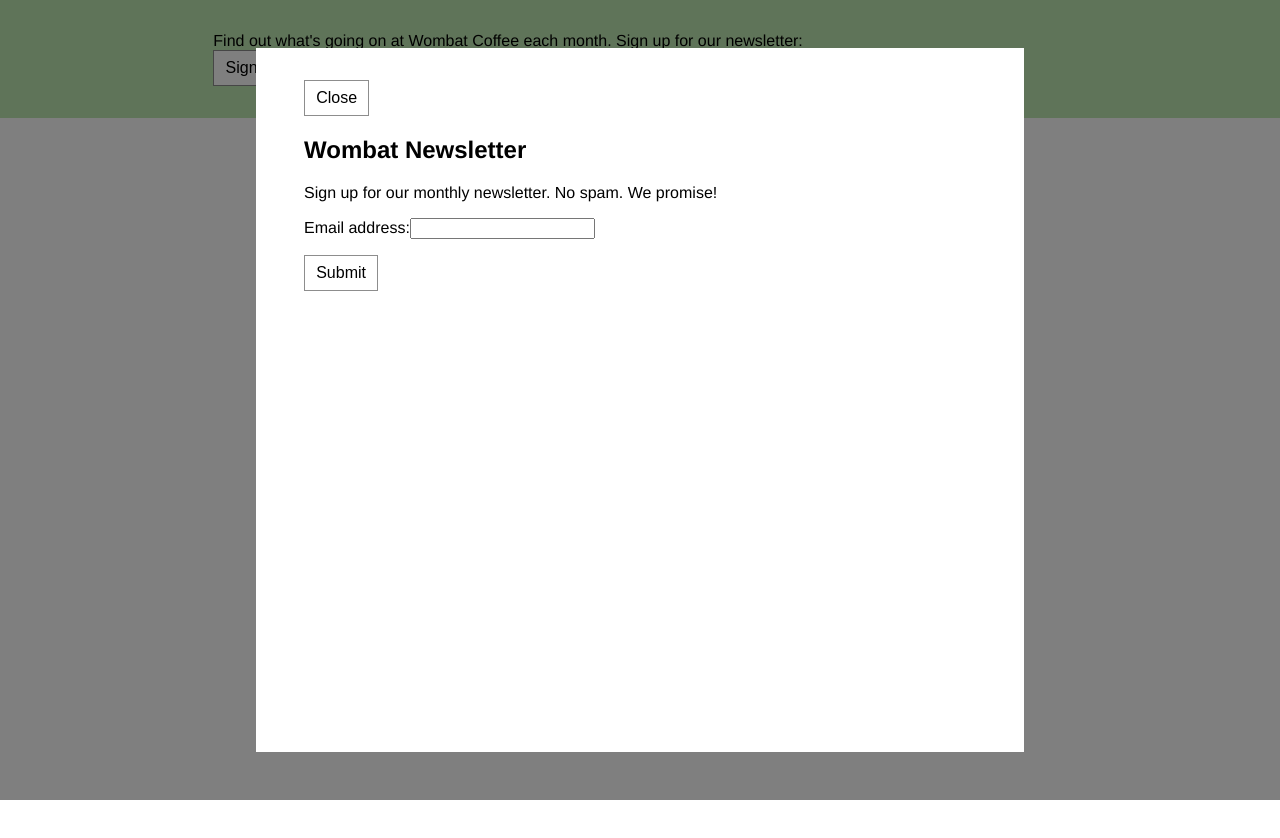
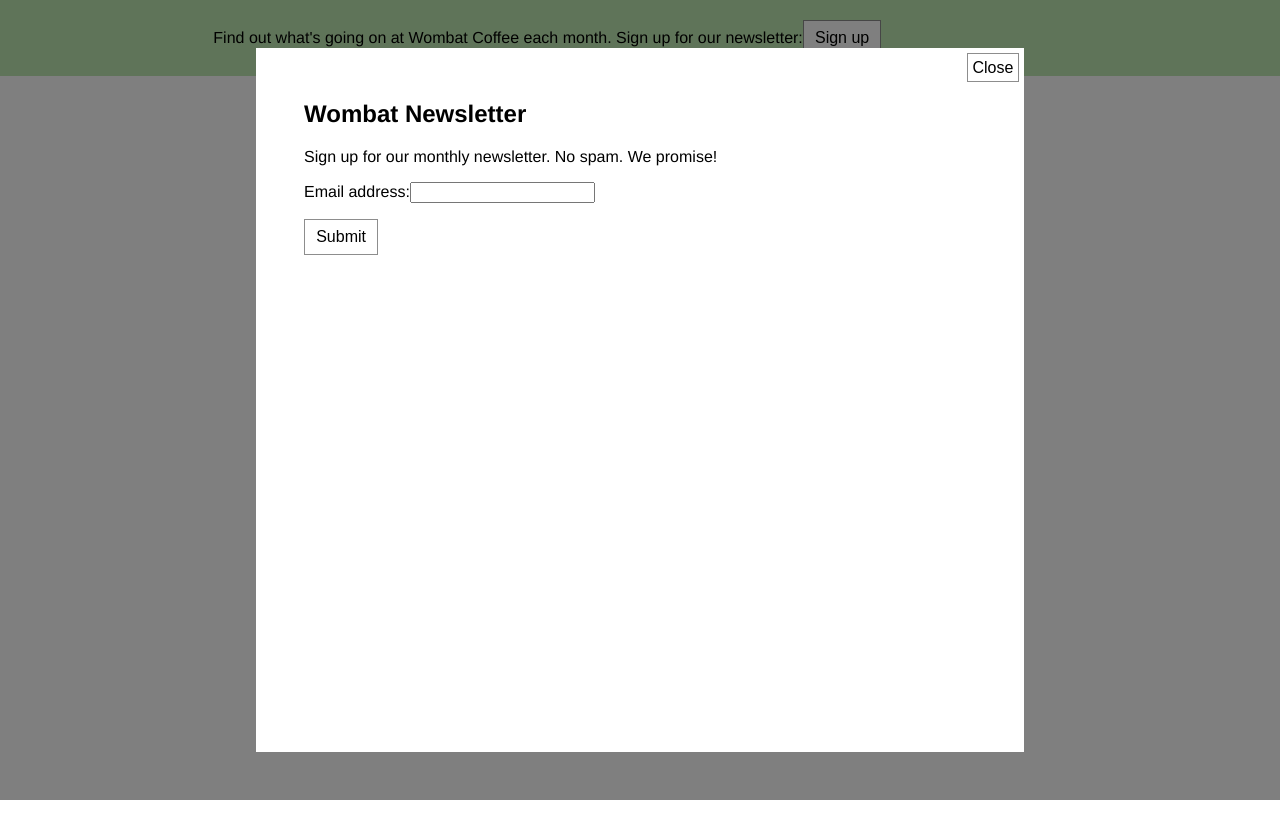
Before and after one commit to desokan/css-positioning, a React (Create React App) app in the folder positioning/: page / in a window 1280 px wide. Both pictures are taken after a click on the button "Sign up". Shown: the top 838 px of the page. Built offline with nearby package versions, Linux system fonts and the light colour scheme.

Commit message:
positioned the close button absolutely

```diff
--- a/positioning/src/components/Modal.js
+++ b/positioning/src/components/Modal.js
@@ -1,4 +1,3 @@
-// Modal.js
 import React, { useState } from "react";
 import styles from "./Modal.module.css"; // Use backticks for importing CSS modules
 
@@ -20,7 +19,6 @@
           <p>
             Find out what's going on at Wombat Coffee each month. Sign up for
             our newsletter:
-            <br></br>
             <button onClick={handleOpen} id="open">
               Sign up
             </button>
@@ -32,10 +30,12 @@
         <div>
           <div className={styles.modalBackdrop}></div>
           <div className={styles.modalBody}>
-            <button onClick={handleClose}>Close</button>
+            <button onClick={handleClose} className={styles.modalClose}>
+              Close
+            </button>
             <h2>Wombat Newsletter</h2>
             <p>Sign up for our monthly newsletter. No spam. We promise!</p>
-            <form onSubmit={''}>
+            <form onSubmit={""}>
               <p>
                 <label htmlFor="email">Email address:</label>
                 <input type="text" name="email" />
--- a/positioning/src/components/Modal.module.css
+++ b/positioning/src/components/Modal.module.css
@@ -12,14 +12,13 @@
 }
 
 .topBanner {
-  padding: 1em 0;
+  padding: 0.25em 0;
   background-color: #c0e9b3;
 }
 
 .topBannerInner {
-  /* width: 65%; */
-  width: calc(100vw/12 * 8);
-  /* max-width: 1000px; */
+  width: calc(100vw / 12 * 8);
+  max-width: 1000px;
   margin: 0 auto;
 }
 
@@ -43,3 +42,11 @@
   overflow: auto;
   z-index: 1000;
 }
+
+.modalClose {
+  position: absolute;
+  top: 0.3em;
+  right: 0.3em;
+  padding: 0.3em;
+  cursor: pointer;
+}
--- a/positioning/src/index.js
+++ b/positioning/src/index.js
@@ -1,17 +1,10 @@
-import React from 'react';
-import ReactDOM from 'react-dom/client';
-import './index.css';
-import App from './App';
-import reportWebVitals from './reportWebVitals';
+import React from "react";
+import ReactDOM from "react-dom/client";
+import App from "./App";
 
-const root = ReactDOM.createRoot(document.getElementById('root'));
+const root = ReactDOM.createRoot(document.getElementById("root"));
 root.render(
   <React.StrictMode>
     <App />
   </React.StrictMode>
 );
-
-// If you want to start measuring performance in your app, pass a function
-// to log results (for example: reportWebVitals(console.log))
-// or send to an analytics endpoint. Learn more: https://bit.ly/CRA-vitals
-reportWebVitals();
```
Also changed, not shown: positioning/src/App.css (deleted, +0 -38 lines), positioning/src/index.css (deleted, +0 -13 lines), positioning/src/logo.svg (deleted).
